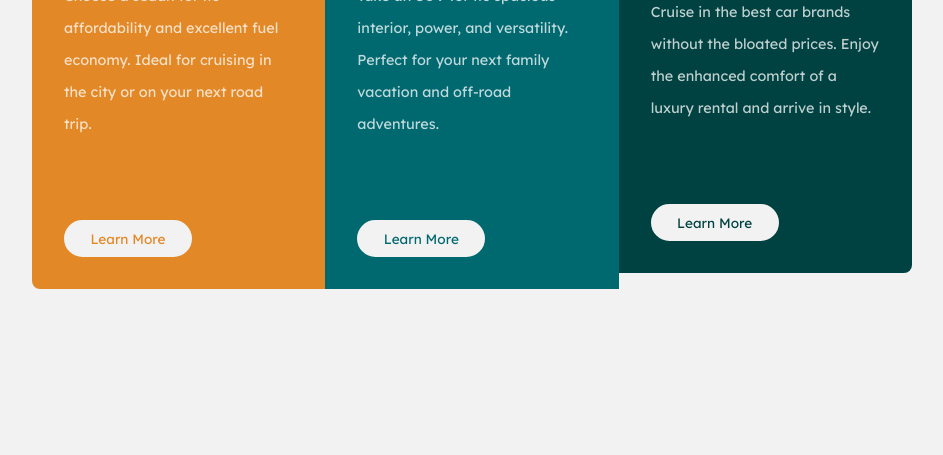
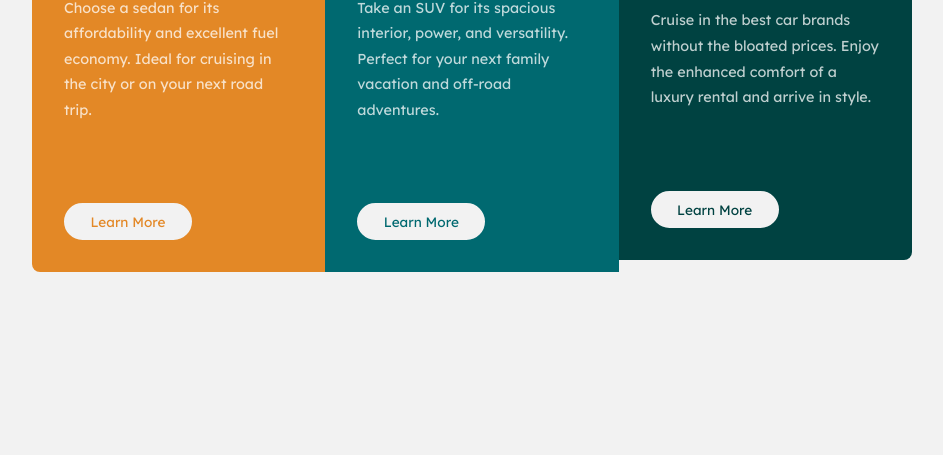
Before and after one commit to ThgAdept/3-column-preview-card-component, a plain HTML site: page index.html in a window 1280 px wide. Shown: the part 345-800 px from the top of the page, without its empty margins (168-1111 px from the left). Drawn offline with Linux system fonts and the light colour scheme.

Commit message:
Update style.css

```diff
--- a/style.css
+++ b/style.css
@@ -40,7 +40,7 @@
 		p {
 			font-size: clamp(0.5rem, 0.5rem + 1vh, 0.9rem);
 			color: var(--p-color);
-			line-height: 2rem;
+			line-height: 1.6rem;
 		}
 
 		/*Layout*/
```
